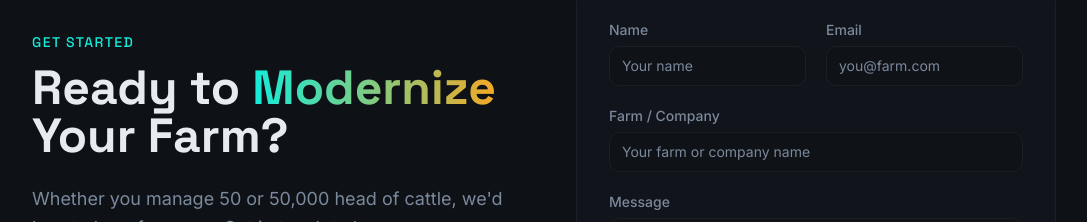
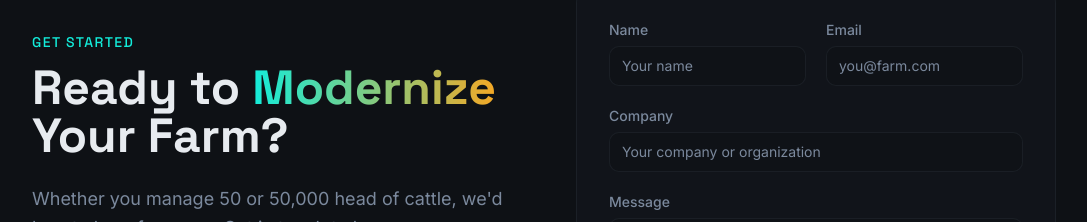
Before and after one commit to sensagro/landing-page, a React (Vite) app: page / in a window 1280 px wide. Shown: the part 3076-3298 px from the top of the page, without its empty margins (96-1183 px from the left). Built offline with nearby package versions, Linux system fonts and the light colour scheme; the HTML template or start-up script is replaced by a standard one.

Commit message:
Cleaned up impl after deleting farm

```diff
--- a/src/components/forms/ContactForm.tsx
+++ b/src/components/forms/ContactForm.tsx
@@ -12,7 +12,7 @@ import type { ContactFormData } from "@/types";
 const initialFormData: ContactFormData = {
   name: "",
   email: "",
-  farm: "",
+  company: "",
   message: "",
 };
 
@@ -96,11 +96,11 @@ export const ContactForm = () => {
           />
         </div>
         <FormField
-          label={contact.form.farm}
-          name="farm"
-          value={formData.farm}
-          onChange={(value) => updateField("farm", value)}
-          placeholder={contact.form.farmPlaceholder}
+          label={contact.form.company}
+          name="company"
+          value={formData.company}
+          onChange={(value) => updateField("company", value)}
+          placeholder={contact.form.companyPlaceholder}
         />
         <FormField
           label={contact.form.message}
--- a/src/locales/en.ts
+++ b/src/locales/en.ts
@@ -125,11 +125,11 @@ export const en = {
     form: {
       name: "Name",
       email: "Email",
-      farm: "Farm / Company",
+      company: "Company",
       message: "Message",
       namePlaceholder: "Your name",
       emailPlaceholder: "you@farm.com",
-      farmPlaceholder: "Your farm or company name",
+      companyPlaceholder: "Your company or organization",
       messagePlaceholder: "Tell us about your operation...",
       submit: "Send Message",
       success: "Message sent! We'll get back to you soon.",
--- a/src/locales/es.ts
+++ b/src/locales/es.ts
@@ -125,11 +125,11 @@ export const es = {
     form: {
       name: "Nombre",
       email: "Email",
-      farm: "Campo / Empresa",
+      company: "Empresa",
       message: "Mensaje",
       namePlaceholder: "Tu nombre",
       emailPlaceholder: "tu@campo.com",
-      farmPlaceholder: "Nombre de tu campo o empresa",
+      companyPlaceholder: "Nombre de tu empresa u organización",
       messagePlaceholder: "Contanos sobre tu operación...",
       submit: "Enviar Mensaje",
       success: "¡Mensaje enviado! Te vamos a contactar pronto.",
--- a/src/services/contact/contactRepository.ts
+++ b/src/services/contact/contactRepository.ts
@@ -25,7 +25,7 @@ export async function saveContact(
       body: JSON.stringify({
         name: payload.name.trim(),
         email: payload.email.trim(),
-        farm: payload.farm.trim() || undefined,
+        company: payload.company.trim() || undefined,
         message: payload.message.trim() || undefined,
       }),
     });
--- a/src/services/contact/types.ts
+++ b/src/services/contact/types.ts
@@ -1,7 +1,7 @@
 export interface ContactInsertPayload {
   name: string;
   email: string;
-  farm: string;
+  company: string;
   message: string;
 }
 
--- a/src/types/index.ts
+++ b/src/types/index.ts
@@ -26,6 +26,6 @@ export interface Reason {
 export interface ContactFormData {
   name: string;
   email: string;
-  farm: string;
+  company: string;
   message: string;
 }
```
Also changed, not shown: 2 other files (tests, documents, lock files or other folders).
